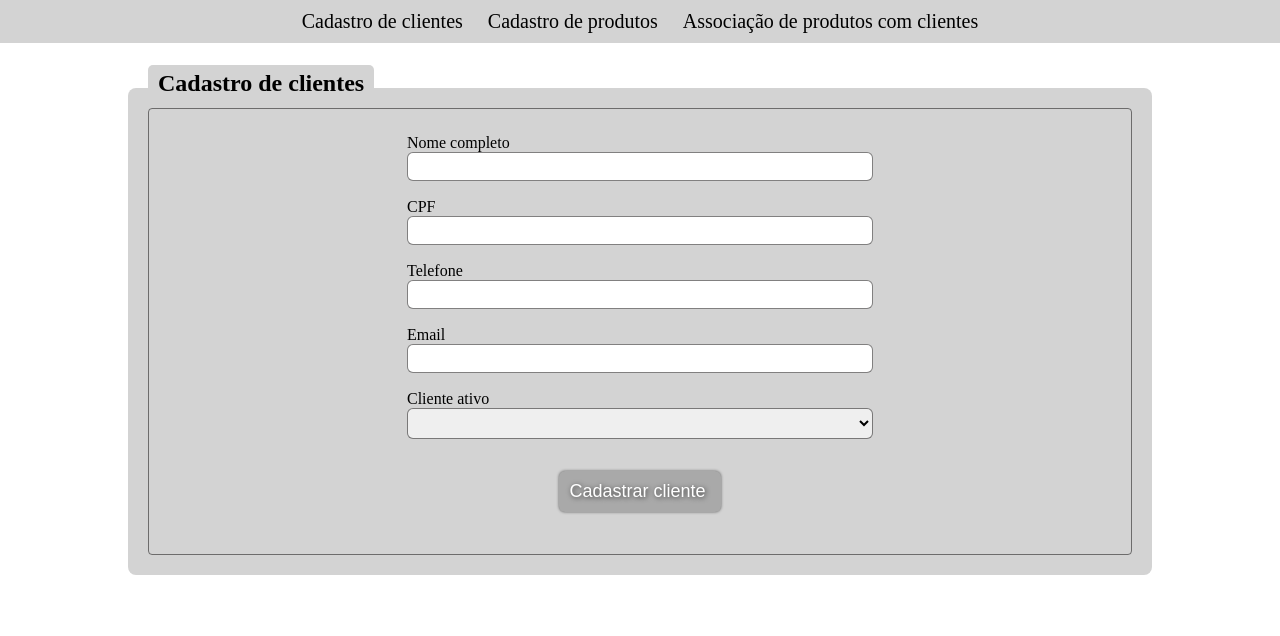
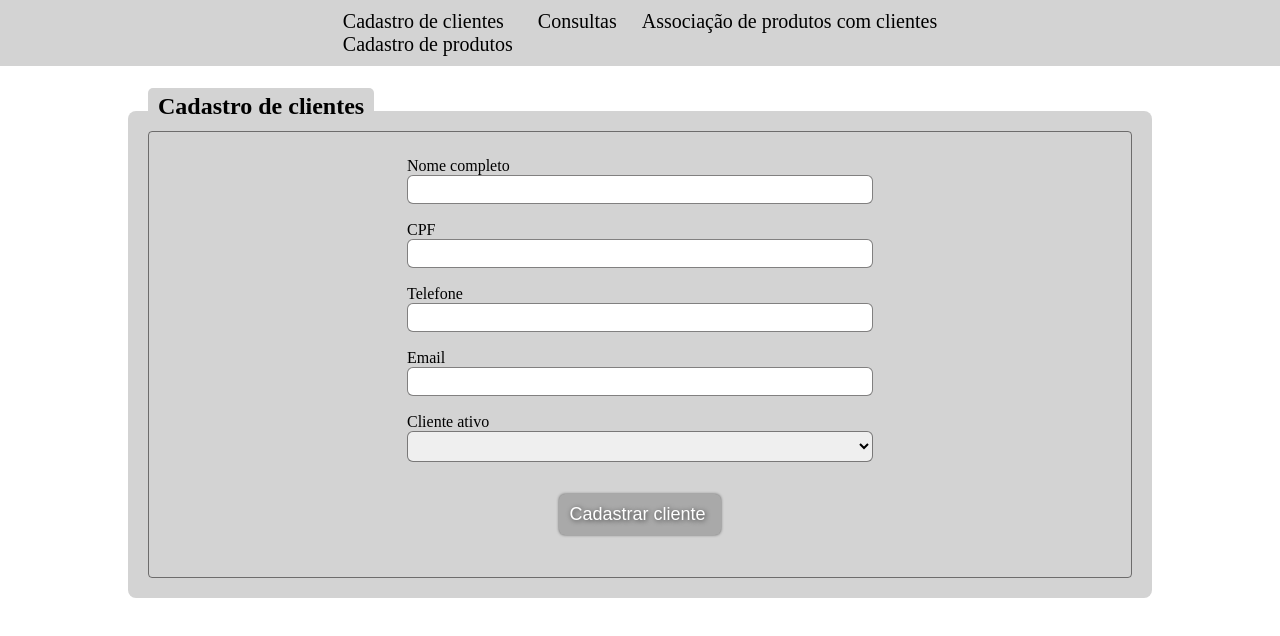
Before and after one commit to jhonyfreitasdev/data-stone-test-frontend-vue, a Vue app: page / in a window 1280 px wide. Shown: the top 636 px of the page. Built offline with nearby package versions, Linux system fonts and the light colour scheme.

Commit message:
Adicionando novos router links no navbar

```diff
--- a/src/components/NavBar.vue
+++ b/src/components/NavBar.vue
@@ -2,12 +2,19 @@
     <header>
         <nav>
             <ul class="list">
+                <ul>
+                    <li class="item">
+                        <router-link to='/registration/customers'>Cadastro de clientes</router-link>
+                    </li>
+                    <li class="item">
+                        <router-link to='/registration/products'>Cadastro de produtos</router-link>
+                    </li>
+                </ul>
+
                 <li class="item">
-                    <router-link to='/clients'>Cadastro de clientes</router-link>
+                    <router-link to='/query'>Consultas</router-link>
                 </li>
-                <li class="item">
-                    <router-link to='/products'>Cadastro de produtos</router-link>
-                </li>
+
                 <li class="item">
                     <router-link to='/association'>Associação de produtos com clientes</router-link>
                 </li>
```
